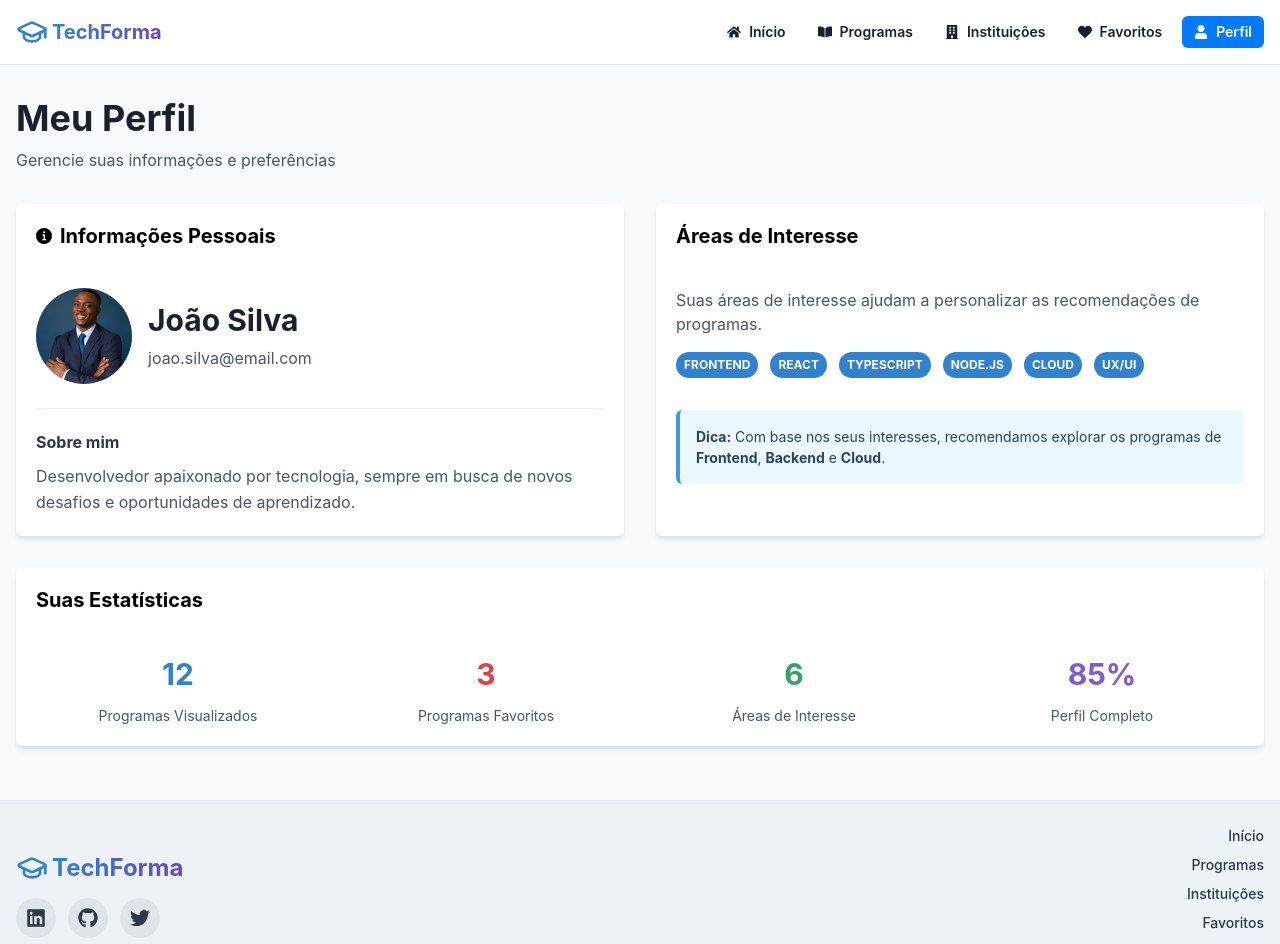
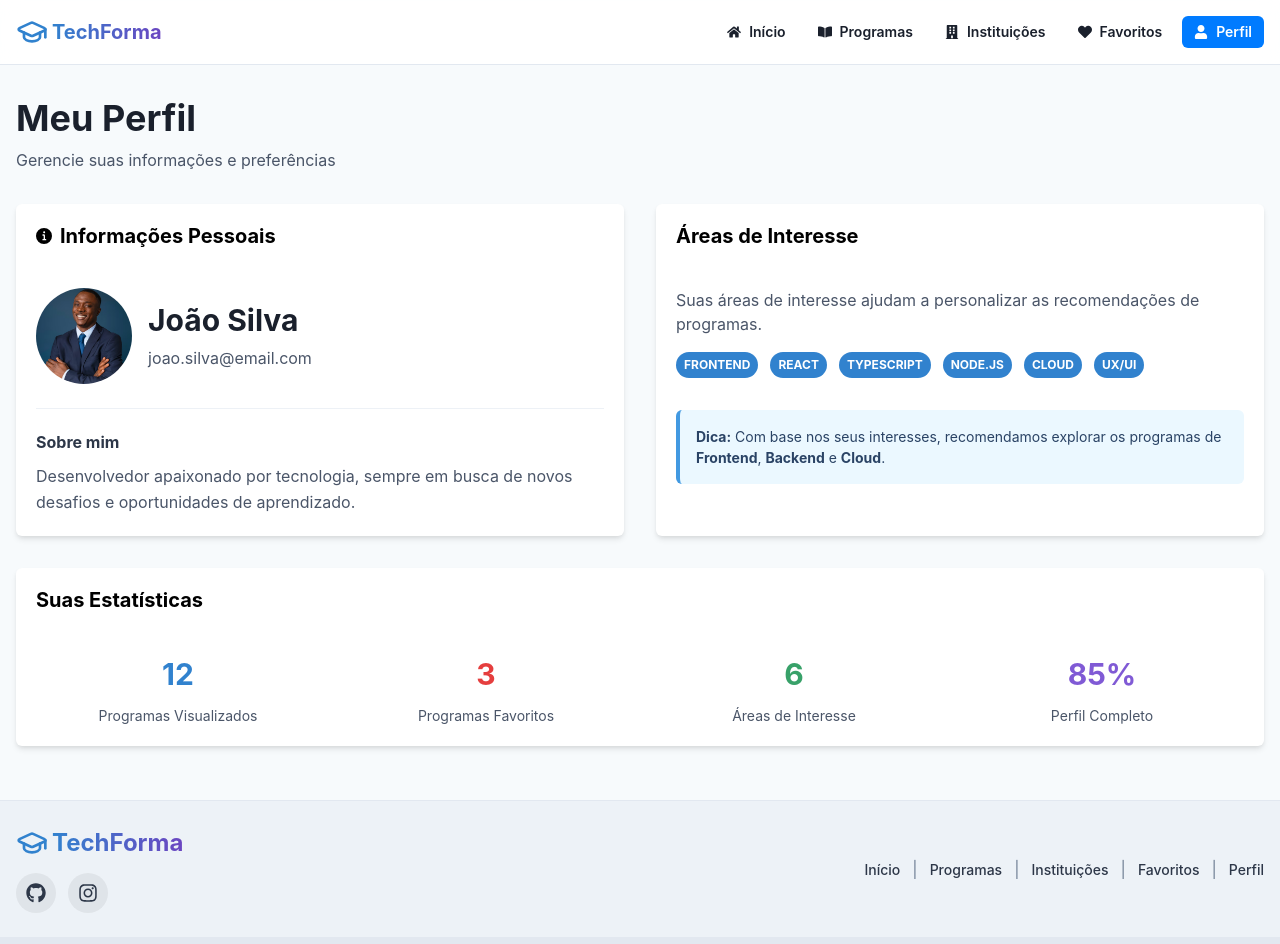
Before and after one commit to SViniQ/new_web_development, a Next.js app: page /perfil in a window 1280 px wide. Shown: the top 944 px of the page. Built offline with nearby package versions, Linux system fonts and the light colour scheme.

Commit message:
Updating footer

```diff
--- a/src/components/Footer.tsx
+++ b/src/components/Footer.tsx
@@ -3,7 +3,6 @@
 import {
   Box,
   Container,
-  Stack,
   Text,
   useColorModeValue,
   HStack,
@@ -13,7 +12,7 @@ import {
   VStack,
 } from '@chakra-ui/react'
 import NextLink from 'next/link'
-import { FaGithub, FaLinkedin, FaTwitter } from 'react-icons/fa'
+import { FaGithub, FaInstagram } from 'react-icons/fa'
 import { GraduationCap } from 'lucide-react'
 import { ReactNode } from 'react'
 
@@ -54,6 +53,8 @@ const SocialButton = ({ children, href }: SocialButtonProps) => {
 }
 
 export function Footer() {
+  const separatorColor = useColorModeValue('gray.500', 'gray.500')
+
   return (
     <Box
       bg={useColorModeValue('gray.100', 'gray.900')}
@@ -88,38 +89,40 @@ export function Footer() {
                     </Text>
                 </HStack>
                 <HStack spacing={3}>
-                    <SocialButton href={'#'}>
-                      <FaLinkedin size={20} />
-                    </SocialButton>
                     <SocialButton href={'https://github.com/SViniQ'}>
                       <FaGithub size={20} />
                     </SocialButton>
                     <SocialButton href={'#'}>
-                      <FaTwitter size={20} />
+                      <FaInstagram size={20} />
                     </SocialButton>
                 </HStack>
             </VStack>
 
-            <Stack
-                direction={'column'}
-                spacing={2}
-                align={{ base: 'center', md: 'flex-end' }}
+            <HStack
+                spacing={3}
+                align={'center'}
                 order={{ base: 2, md: 2 }}
                 mt={{ base: 4, md: 0 }}
+                flexWrap={'wrap'}
+                justify={{ base: 'center', md: 'flex-end' }}
             >
-                {FooterLinks.map((item) => (
+                {FooterLinks.map((item, index) => (
+                    <HStack key={item.name} spacing={3}>
                         <Link
-                        key={item.name}
                             as={NextLink}
                             href={item.href}
-                        fontSize={{ base: 'md', md: 'sm' }}
+                            fontSize={{ base: 'sm', md: 'sm' }}
                             fontWeight={'medium'}
                             _hover={{ color: 'blue.500' }}
                         >
                             {item.name}
                         </Link>
+                        {index < FooterLinks.length - 1 && (
+                            <Text color={separatorColor}>|</Text>
+                        )}
+                    </HStack>
                 ))}
-            </Stack>
+            </HStack>
         </Container>
 
         <Box
```
Lines whose indentation alone changed are shown as unchanged.
